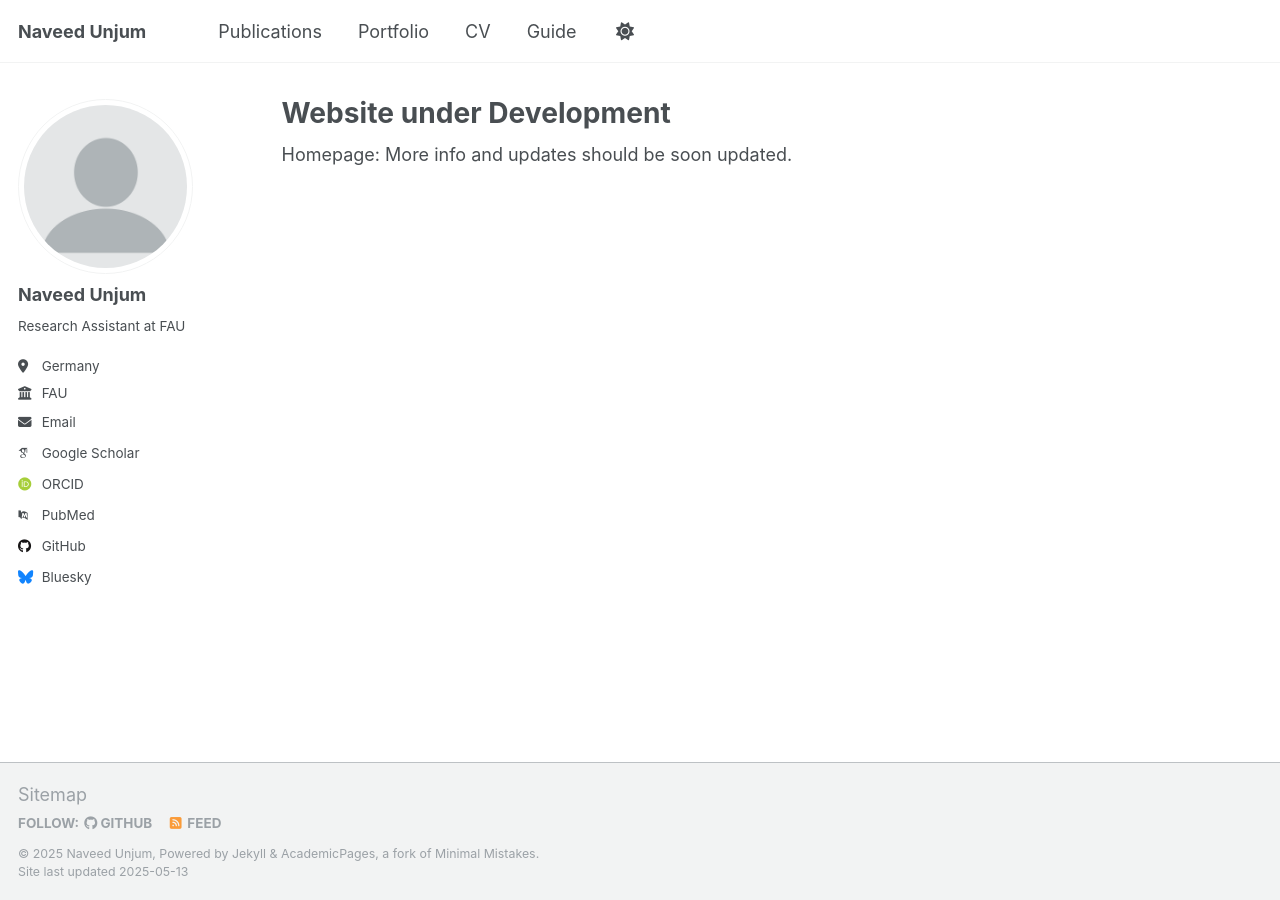
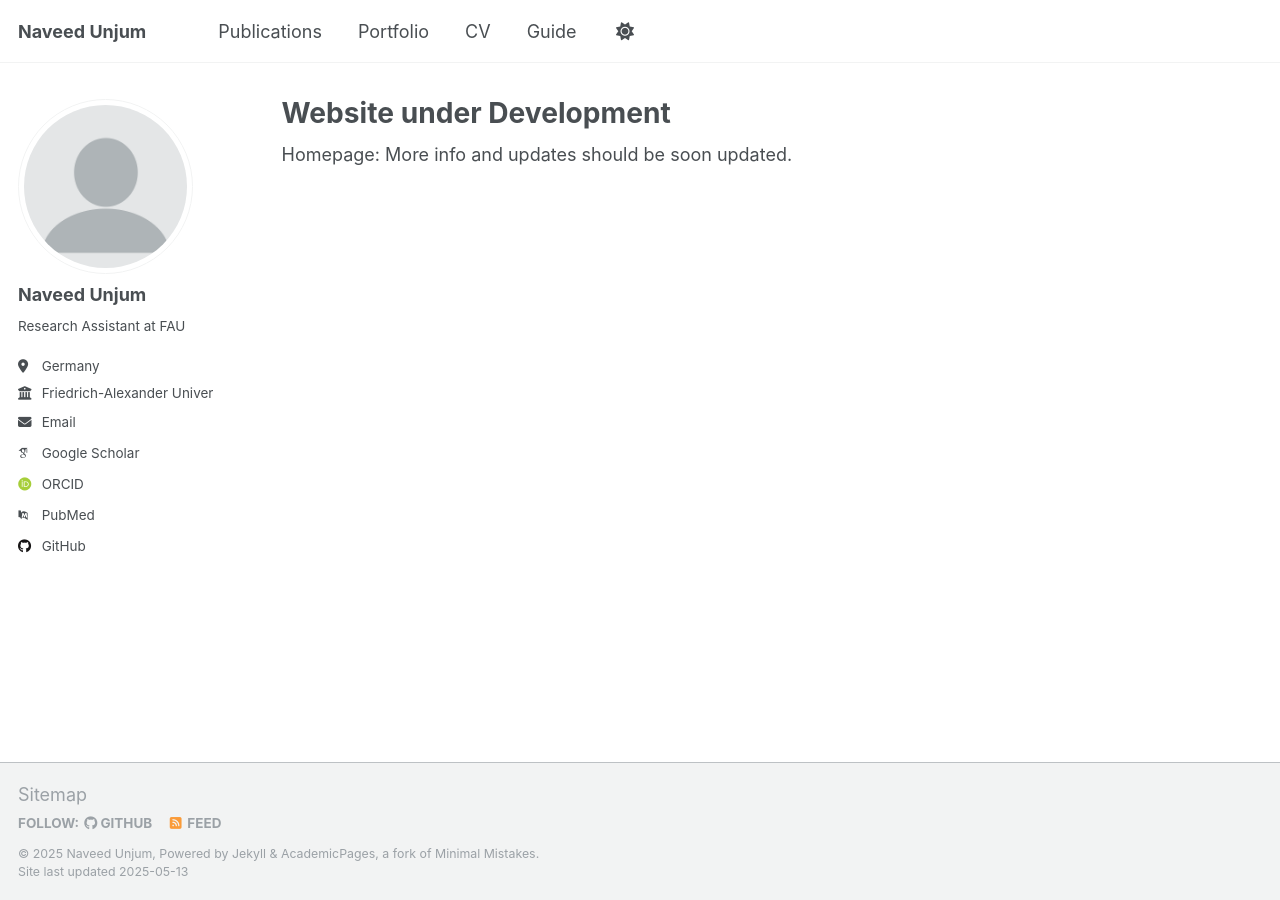
Before and after one commit to naveedunjum/naveedunjum.github.io, a Jekyll site: the page built from _pages/about.md, in a window 1280 px wide. Built offline with Jekyll 4.4.1, drawn with Linux system fonts in a browser that asks for light colours; some web fonts are replaced.

Commit message:
Update _config.yml

```diff
--- a/_config.yml
+++ b/_config.yml
@@ -27,7 +27,7 @@ author:
   pronouns         : # example: "she/her"
   bio              : "Research Assistant at FAU"
   location         : "Germany"
-  employer         : "FAU"
+  employer         : "Friedrich-Alexander University of Erlangen-Nuremberg"
   uri              : # URL
   email            : "naveedunjum@fau.de"
 
@@ -42,39 +42,39 @@ author:
   researchgate     : # URL
   scopus           : # URL
 
-  # Repositories and software development
-  bitbucket        : # Username - Update with your username on the site
-  codepen          : # Username
-  dribbble         : # Username
+  # # Repositories and software development
+  # bitbucket        : # Username - Update with your username on the site
+  # codepen          : # Username
+  # dribbble         : # Username
   github           : "naveedunjum"
-  kaggle           : # Username
-  stackoverflow    : # User number or user number and name (i.e., use "1" or "1/jeff-atwood")
+  # kaggle           : # Username
+  # stackoverflow    : # User number or user number and name (i.e., use "1" or "1/jeff-atwood")
 
   # Social media
-  bluesky          : "bsky.app" # Replace this with you Bluesky username
-  facebook         : # Username
-  flickr           : # Username
-  foursquare       : # Username
-  goodreads        : # Username
-  google_plus      : # Username
-  keybase          : # Username
-  instagram        : # Username
-  lastfm           : # Username
+  # bluesky          : "bsky.app" # Replace this with you Bluesky username
+  # facebook         : # Username
+  # flickr           : # Username
+  # foursquare       : # Username
+  # goodreads        : # Username
+  # google_plus      : # Username
+  # keybase          : # Username
+  # instagram        : # Username
+  # lastfm           : # Username
   linkedin         : # Username
-  mastodon         : # URL
-  medium           : # URL
-  pinterest        : # Username
-  soundcloud       : # Username
-  steam            : # Username
-  telegram         : # URL
-  tumblr           : # Username
-  twitter          : # Username for X / Twitter
-  vine             : # Username
-  weibo            : # Username
-  wikipedia        : # Username
-  xing             : # Username
-  youtube          : # Username
-  zhihu            : # Username
+  # mastodon         : # URL
+  # medium           : # URL
+  # pinterest        : # Username
+  # soundcloud       : # Username
+  # steam            : # Username
+  # telegram         : # URL
+  # tumblr           : # Username
+  # twitter          : # Username for X / Twitter
+  # vine             : # Username
+  # weibo            : # Username
+  # wikipedia        : # Username
+  # xing             : # Username
+  # youtube          : # Username
+  # zhihu            : # Username
 
 # Publication Category - The following the list of publication categories and their headings
 publication_category:
```
